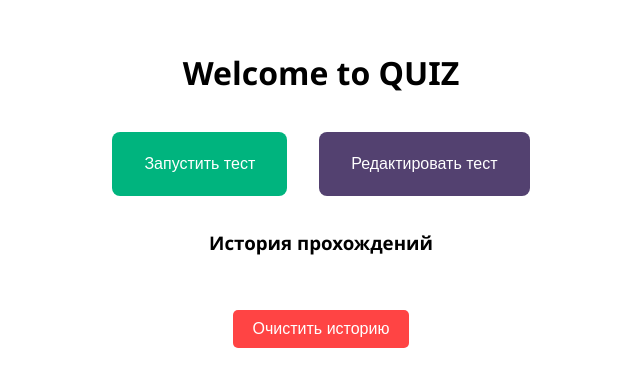
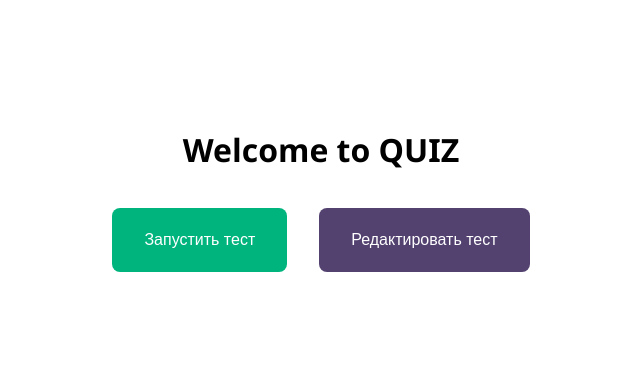
Before and after one commit to Jkerdley/quizfront, a React (Vite) app: page / in a window 1280 px wide. Shown: the part 251-638 px from the top of the page, without its empty margins (319-959 px from the left). Built offline with nearby package versions, Linux system fonts and the light colour scheme.

Commit message:
добавил условный рендеринг на главную

```diff
--- a/src/components/ClearStorageButton.jsx
+++ b/src/components/ClearStorageButton.jsx
@@ -7,7 +7,6 @@ export const ClearStorageButton = () => {
 			clearQuizHistory();
 			window.location.reload();
 		}
-		clearQuizHistory();
 	};
 
 	return (
--- a/src/pages/MainPage.jsx
+++ b/src/pages/MainPage.jsx
@@ -17,7 +17,7 @@ export const MainPage = () => {
 					Редактировать тест
 				</LinkButton>
 			</div>
-			{isThereAnyHistory && (
+			{isThereAnyHistory.length !== 0 && (
 				<>
 					<StoryQuizContainer />
 					<ClearStorageButton />
```
